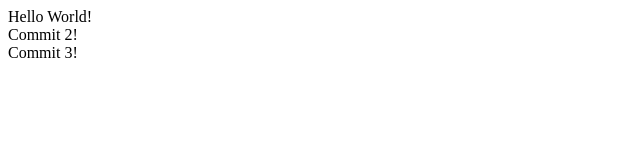
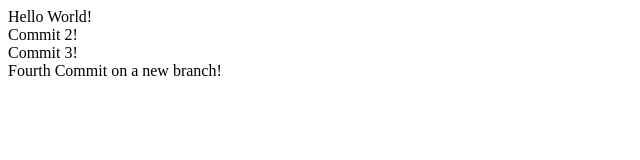
Before and after one commit to chasen-bettinger/Sample-3-Way-Merge, a plain HTML site: page index.html in a window 1280 px wide. Shown: the whole page, without its empty margins (0-640 px from the left). Drawn offline with Linux system fonts and the light colour scheme.

Commit message:
New Branch, say what?

```diff
--- a/index.html
+++ b/index.html
@@ -9,5 +9,6 @@
     <div>Hello World!</div>
     <div>Commit 2!</div>
     <div>Commit 3!</div>
+    <div>Fourth Commit on a new branch!</div>
 
 </body>
```
